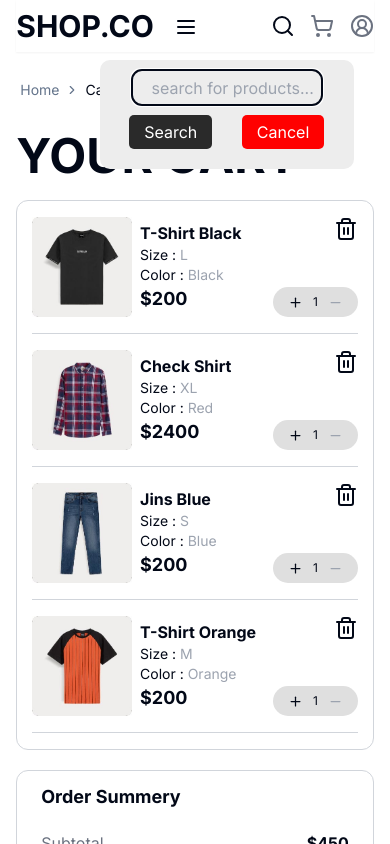
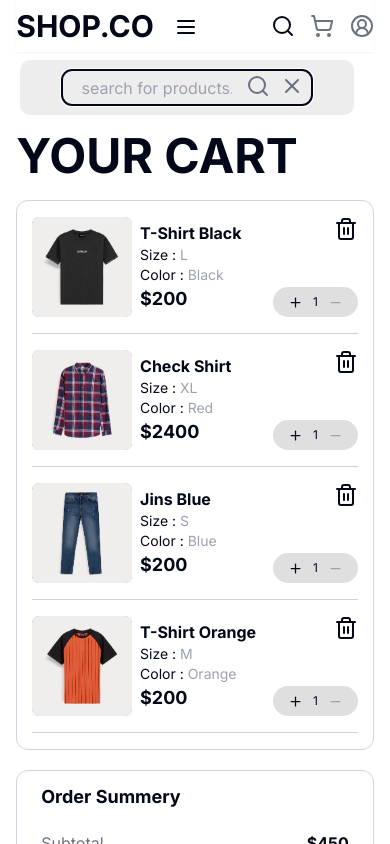
Before and after one commit to Sayed-Rafiul-Islam/e-commerce-front, a Next.js app: page /cart in a window 390 px wide. Both pictures are taken after a click on the button 282 px from the left and 26 px from the top of the page. Shown: the top 844 px of the page. Built offline with nearby package versions, Linux system fonts and the light colour scheme.

Commit message:
minor bug fixed

```diff
--- a/components/reviews.tsx
+++ b/components/reviews.tsx
@@ -61,16 +61,16 @@ const Reviews = () => {
     // const [sortBy,setSortBy] = useState(sortOptions[0])
     return (
         <div className="mt-8 w-11/12 mx-auto flex flex-col">
-            <div className="flex justify-between items-center">
+            <div className="flex justify-between md:items-center">
                 <h3 className="font-bold">All Reviews <span className="text-xs font-medium text-gray-400">({reviews.length})</span></h3>
-                <div className="flex items-center gap-x-6">
+                <div className="flex md:flex-row flex-col items-center gap-6">
+                    <div className="flex items-center gap-2">
                         <button><SlidersHorizontal /></button>
                         {/* <button className="hidden items-center md:flex">{sortBy} <ChevronDown size={15}/></button> */}
                         <Select>
                             <SelectTrigger className="w-32 h-7 border-none text-xs">
                                 <SelectValue placeholder={selects[0].label} />
                             </SelectTrigger>
-
                             <SelectContent>
                                 {
                                     selects.map(({id,label,value}) =>
@@ -79,6 +79,7 @@ const Reviews = () => {
                                 }
                             </SelectContent>
                         </Select>
+                    </div>
                     <Button size='sm'>Write a Review</Button>
                 </div>
             </div>
--- a/components/search-bar.css
+++ b/components/search-bar.css
@@ -2,6 +2,7 @@
     height: 35px;
     border-radius: 10px;
     padding-left: 20px;
+    padding-right: 75px;
     background: rgb(237, 237, 237);
     -webkit-transition: 0.5s;
     transition: 0.5s;
@@ -27,11 +28,12 @@
 .search-bar-on {
     position: absolute;
     display: flex;
-    justify-content: space-evenly;
-    width: 30%;
+    justify-content: end;
+    column-gap: 10px;
+    width: fit-content;
+    right: 10px;
+    top: 0px;
     padding-block: 4px;
-    top: 50px;
-    right: 90px;
     border-radius: 10px;
     opacity: 100%;
     transition-duration: 0.5s;
@@ -40,49 +42,27 @@
 .search-bar-off {
     position: absolute;
     display: flex;
-    justify-content: space-evenly;
-    width: 30%;
+    justify-content: end;
+    column-gap: 10px;
+    width: fit-content;
+    right: 10px;
+    top: 0px;
     padding-block: 4px;
-    top: 50px;
-    right: 90px;
     border-radius: 10px;
     opacity: 0%;
     transition-duration: 0.5s;
     z-index: 1;
 }
-.cancel-btn {
-    color: white;
-    background: rgb(218, 1, 1);
-    padding: 5px 15px;
-    border-radius: 5px;
-}
-.cancel-btn:hover {
-    color: white;
-    background: red;
-    padding: 5px 15px;
-    border-radius: 5px;
-}
-.search-btn {
-    color: white;
-    background: rgb(42, 42, 42);
-    padding: 5px 15px;
-    border-radius: 5px;
-}
-.search-btn:hover {
-    color: white;
-    background: black;
-    padding: 5px 15px;
-    border-radius: 5px;
-}
 @media (max-width: 900px) {
     .search-bar-on {
         position: absolute;
         display: flex;
-        justify-content: space-evenly;
-        width: 30%;
+        justify-content: end;
+        column-gap: 10px;
+        width: fit-content;
+        right: 10px;
+        top: 0px;
         padding-block: 4px;
-        top: 50px;
-        right: 80px;
         border-radius: 10px;
         opacity: 100%;
         transition-duration: 0.5s;
@@ -91,11 +71,12 @@
     .search-bar-off {
         position: absolute;
         display: flex;
-        justify-content: space-evenly;
-        width: 30%;
+        justify-content: end;
+        column-gap: 10px;
+        width: fit-content;
+        right: 10px;
+        top: 0px;
         padding-block: 4px;
-        top: 50px;
-        right: 80px;
         border-radius: 10px;
         opacity: 0%;
         transition-duration: 0.5s;
@@ -108,6 +89,20 @@
 }
 
 @media (max-width: 600px) {
+    .sm-search {
+        position: absolute;
+        display: flex;
+        justify-content: end;
+        column-gap: 10px;
+        width: fit-content;
+        right: 50px;
+        top: 10px;
+        padding-block: 4px;
+        border-radius: 10px;
+        opacity: 100%;
+        transition-duration: 0.5s;
+        z-index: 1;
+    }
     .search-bar-on {
         display: none;
     }
@@ -143,22 +138,6 @@
         width: 100%;
         z-index: -1;
     }
-    .sm-search-bar-on div {
-        margin-block: 10px;
-        width: 100%;
-        display: flex;
-        justify-content: space-evenly;
-        transition-duration: 0.5s;
-
-    }
-    .sm-search-bar-off div {
-        margin-block: 10px;
-        width: 100%;
-        display: flex;
-        justify-content: space-evenly;
-        transition-duration: 0.5s;
-
-    }
     .sm-search-bar-off input {
         height: 35px;
         border-radius: 10px;
--- a/components/search-bar.tsx
+++ b/components/search-bar.tsx
@@ -1,13 +1,15 @@
 "use client"
-import { Search } from 'lucide-react';
+import { Search, SearchIcon, X } from 'lucide-react';
 import './search-bar.css'
 import { useState } from 'react';
 
 const SearchBar = () => {
     const [searchOpen, setSearchOpen] = useState(false)
     const [searchBtn, setSearchBtn] = useState(false)
+
     return (
         <div className='w-full'>
+            <div className='search relative'>
                 <input
                 onFocus={()=>setSearchBtn(true)}
                     className="w-full search-bar"
@@ -15,8 +17,9 @@ const SearchBar = () => {
                     placeholder="search for products..."
                 />
                 <div className={`${searchBtn ? 'search-bar-on' : 'search-bar-off'}`}>
-                    <button onClick={()=>{setSearchBtn(false)}} className='cancel-btn'>Cancel</button>
-                    <button className='search-btn'>Search</button>
+                    <SearchIcon className='text-gray-500 hover:text-black hover:font-bold cursor-pointer transition-all' />
+                    <X className='text-gray-500 hover:text-black hover:font-bold cursor-pointer transition-all' onClick={()=>{setSearchBtn(false)}} />
+                </div>
             </div>
             <button
                 onClick={()=>{setSearchOpen(true)}}
@@ -26,13 +29,13 @@ const SearchBar = () => {
             </button>
             <div className={`${searchOpen ? 'sm-search-bar-on' : "sm-search-bar-off"}`}>
                 <input
-                    className="mx-auto"
+                    className="pl-4 pr-20 w-full"
                     type="text"
                     placeholder="search for products..."
                 />
-                <div className=''>
-                    <button className='search-btn'>Search</button>
-                    <button className='cancel-btn' onClick={()=>{setSearchOpen(false)}}>Cancel</button>
+                <div className='sm-search'>
+                    <SearchIcon className='text-gray-500 hover:text-black hover:font-bold cursor-pointer transition-all' />
+                    <X className='text-gray-500 hover:text-black hover:font-bold cursor-pointer transition-all' onClick={()=>{setSearchOpen(false)}} />
                 </div>
             </div>
         </div>
```
Also changed, not shown: app/shop/[id]/page.tsx (+14 -6 lines), app/shop/[id]/product.css (+13 -5 lines). Lines whose indentation alone changed are shown as unchanged.
